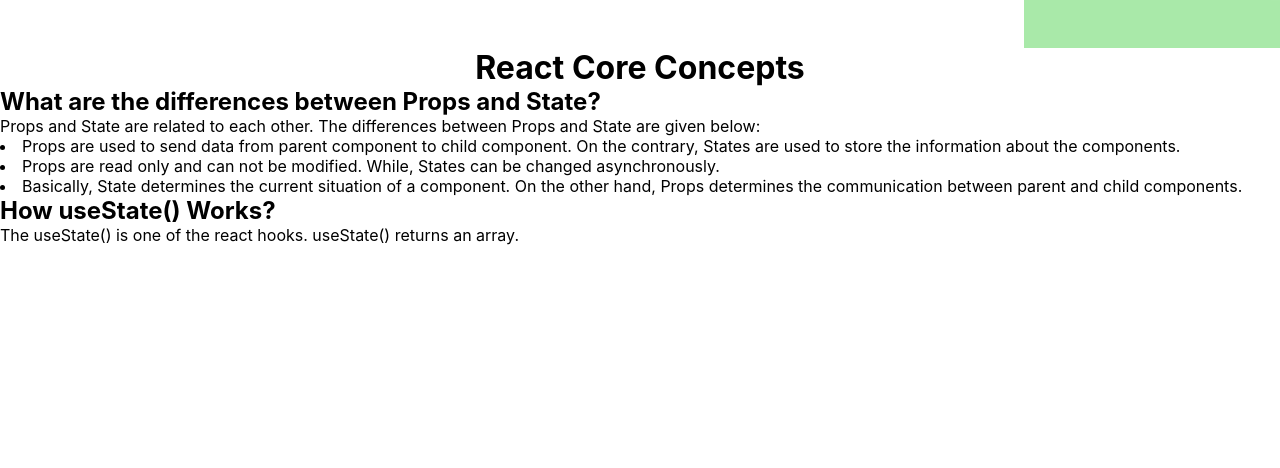
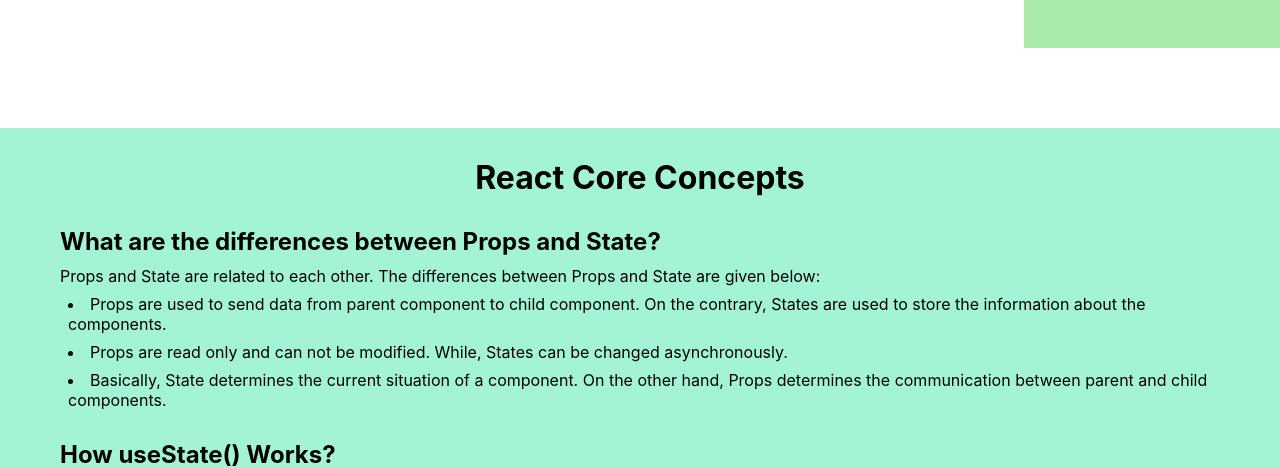
Before and after one commit to Ety-Biswangri/evergreen-nursery, a React (Create React App) app: page / in a window 1280 px wide. Shown: the part 2032-2500 px from the top of the page. Before the commit the page ends 2277 px from the top, so only its background shows below. Built offline with nearby package versions, Linux system fonts and the light colour scheme.

Commit message:
number one question is styled

```diff
--- a/src/components/ReactConcepts/ReactConcepts.css
+++ b/src/components/ReactConcepts/ReactConcepts.css
@@ -0,0 +1,16 @@
+.core{
+    background-color: #5becb58f;
+}
+
+.core-concepts{
+    margin-top: 80px;
+    padding: 30px 60px 60px 60px;
+}
+
+.core-concepts .core-concepts-one{
+    margin-bottom: 30px;
+}
+
+.core-concepts-one li{
+    margin: 8px;
+}
--- a/src/components/ReactConcepts/ReactConcepts.js
+++ b/src/components/ReactConcepts/ReactConcepts.js
@@ -1,24 +1,27 @@
 import React from 'react';
+import './ReactConcepts.css';
 
 const ReactConcepts = () => {
     return (
-        <div>
-            <h1 style={{ textAlign: "center" }}>React Core Concepts</h1>
-            <div>
-                <h2>What are the differences between Props and State?</h2>
+        <div className='core'>
+            <div className='core-concepts'>
+                <h1 style={{ textAlign: "center", marginBottom: "30px" }}>React Core Concepts</h1>
+                <div className='core-concepts-one'>
+                    <h2 style={{ marginBottom: "10px" }}>What are the differences between Props and State?</h2>
                     <p> Props and State are related to each other. The differences between Props and State are given below:
                         <li>Props are used to send data from parent component to child component. On the contrary, States are used to store the information about the components.</li>
                         <li>Props are read only and can not be modified. While, States can be changed asynchronously.</li>
                         <li>Basically, State determines the current situation of a component. On the other hand, Props determines the communication between parent and child components.</li>
                     </p>
                 </div>
-            <div>
+                <div className='core-concepts-two'>
                     <h2>How useState() Works?</h2>
                     <p>
                         The useState() is one of the react hooks. useState() returns an array.
                     </p>
                 </div>
             </div>
+        </div>
     );
 };
 
--- a/src/components/Shop/Shop.css
+++ b/src/components/Shop/Shop.css
@@ -1,3 +1,4 @@
+
 .shop{
     display: grid;
     grid-template-columns: 4fr 1fr;
```
Lines whose indentation alone changed are shown as unchanged.
